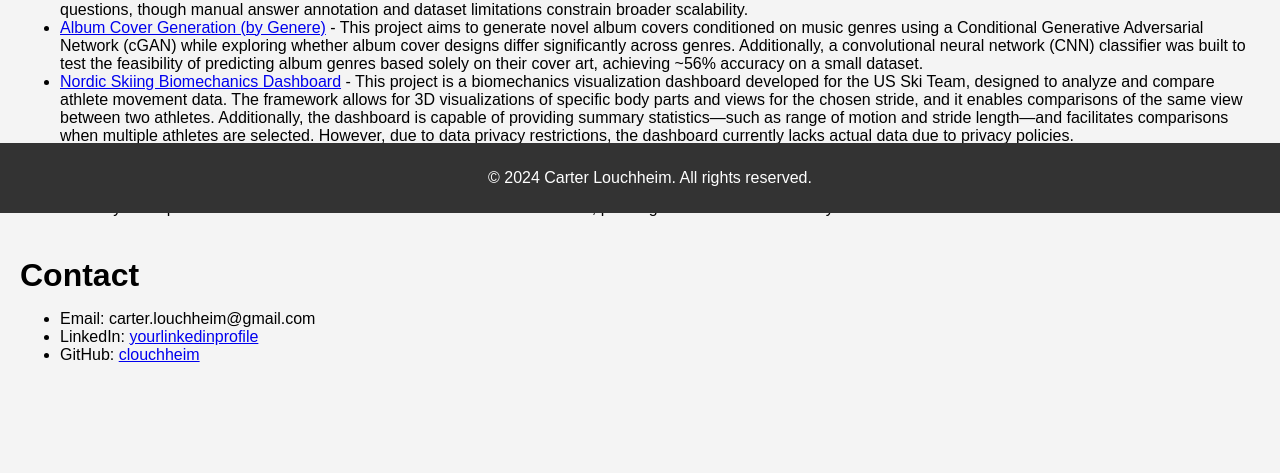
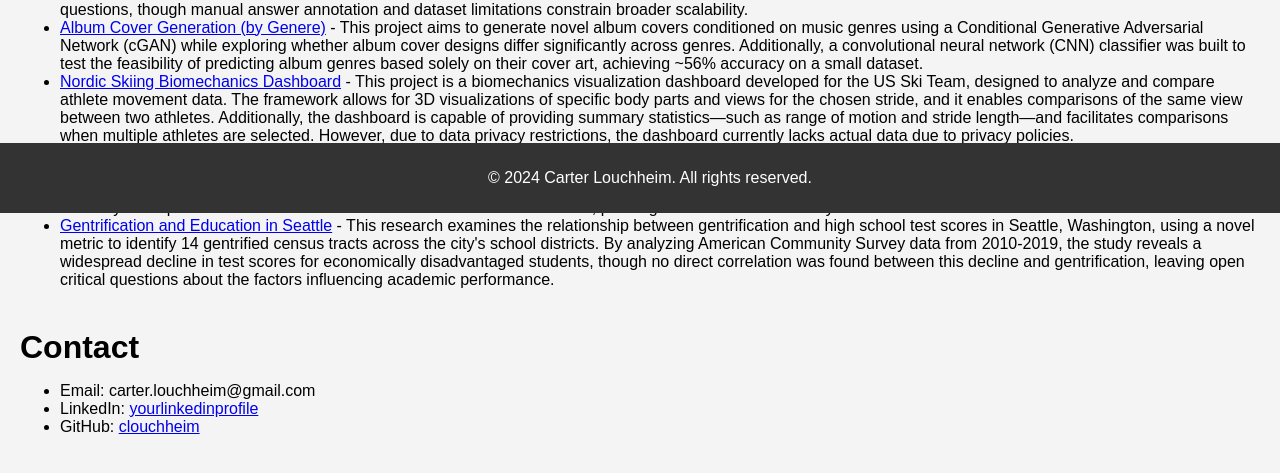
Before and after one commit to clouchheim/portfolio, a plain HTML site: page index.html in a window 1280 px wide. Shown: the part 587-1060 px from the top of the page. Before the commit the page ends 1011 px from the top, so only its background shows below. Drawn offline with Linux system fonts and the light colour scheme; files that its build step writes are made by us from their sources; files whose address does not match are found by name.

Commit message:
added seattle

```diff
--- a/index.html
+++ b/index.html
@@ -44,6 +44,8 @@
                     - This project is a biomechanics visualization dashboard developed for the US Ski Team, designed to analyze and compare athlete movement data. The framework allows for 3D visualizations of specific body parts and views for the chosen stride, and it enables comparisons of the same view between two athletes. Additionally, the dashboard is capable of providing summary statistics—such as range of motion and stride length—and facilitates comparisons when multiple athletes are selected. However, due to data privacy restrictions, the dashboard currently lacks actual data due to privacy policies.</li>
                 <li><a href="https://carter-louchheim.shinyapps.io/FinalTurnAnalysis/?_gl=1*9ebce8*_up*MQ..*_ga*MTEwNTMxNDc0Ni4xNzM0NDAxNTc5*_ga_HXP006LBGY*MTczNDQwMTU3OC4xLjAuMTczNDQwMTU3OC4wLjAuMA..*_ga_2C0WZ1JHG0*MTczNDQwMTU3OC4xLjAuMTczNDQwMTU3OC4wLjAuMA.." class="project-link">Alpine Skiing GPS Dashboard</a>
                     - This project aims to visualize and compare GPS data from athletes during alpine training, providing detailed insights into their performance on the slopes. The framework includes 3D visualizations of runs, granular analysis of terrain, and metrics such as time lost or gained per turn, as well as speed throughout the course. All of these metrics are calculated from the GPS data collected during the runs. However, due to data privacy restrictions, the project currently lacks public athlete data and serves as a framework for future use, pending access to the necessary GPS data.</li>
+                <li><a href="Gentrification.pdf" class="project-link">Gentrification and Education in Seattle</a>
+                    - This research examines the relationship between gentrification and high school test scores in Seattle, Washington, using a novel metric to identify 14 gentrified census tracts across the city's school districts. By analyzing American Community Survey data from 2010-2019, the study reveals a widespread decline in test scores for economically disadvantaged students, though no direct correlation was found between this decline and gentrification, leaving open critical questions about the factors influencing academic performance.</li>
             </ul>
         </section>
 
```
Also changed, not shown: 1 other file.
